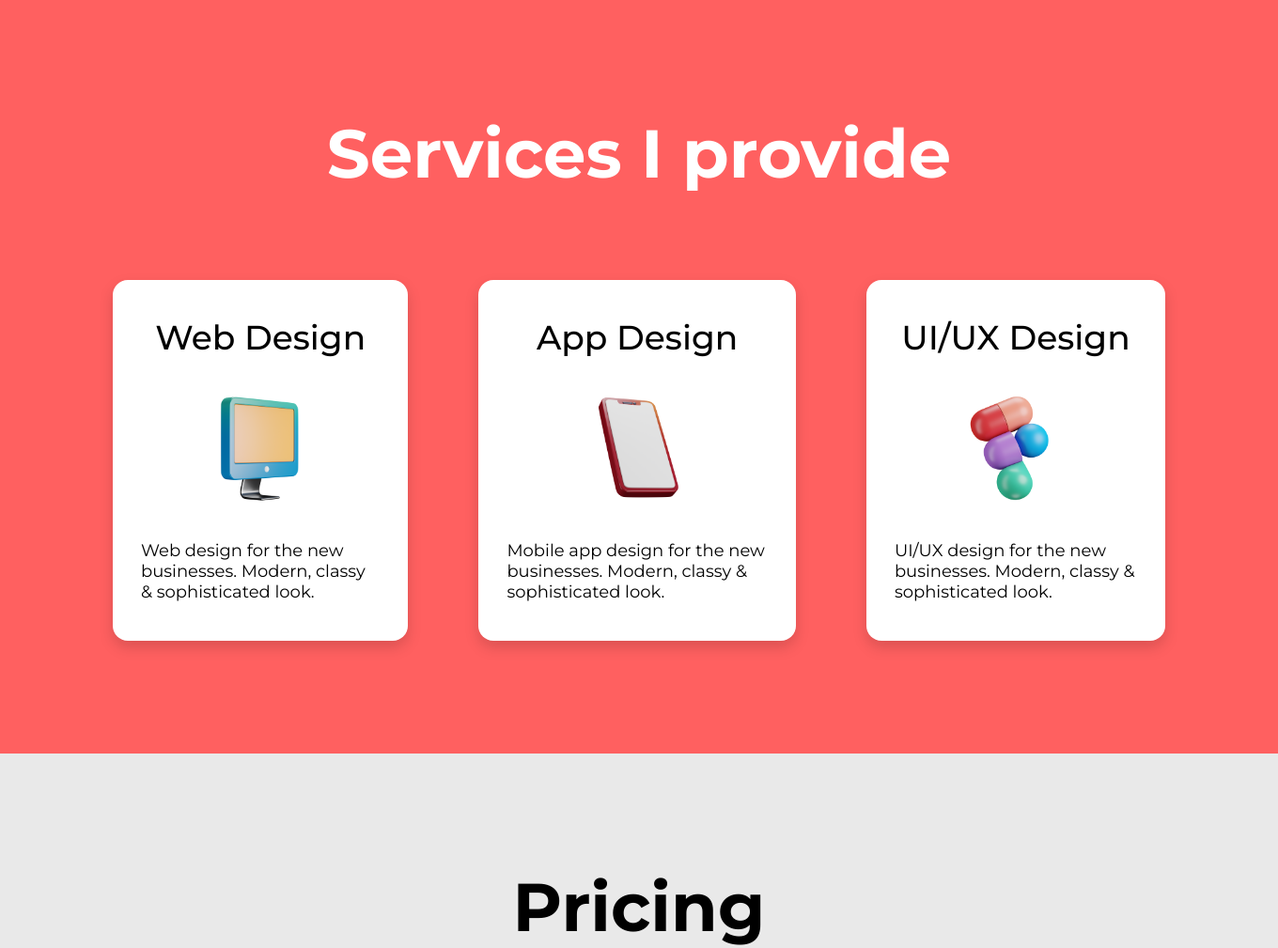
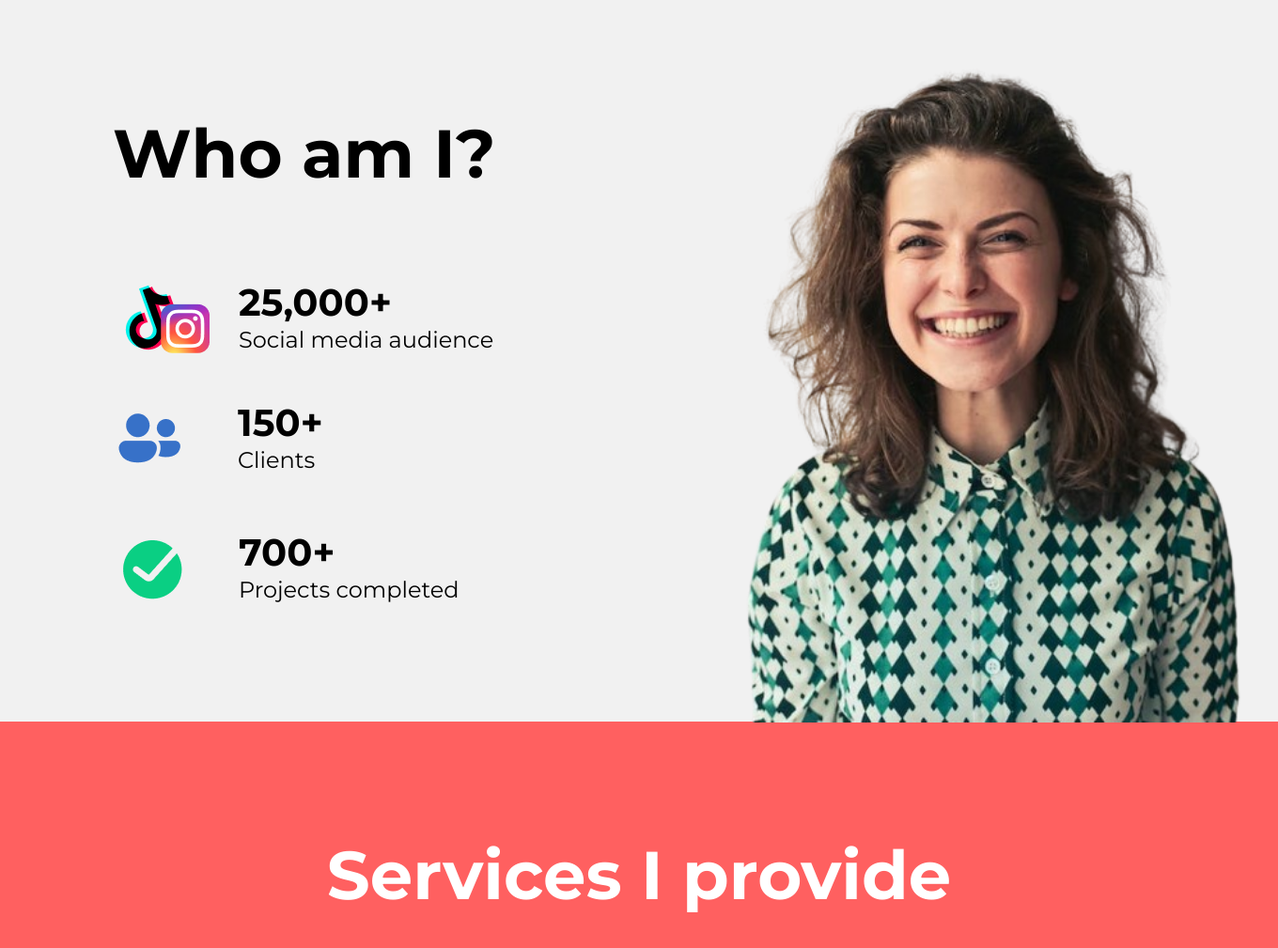
Before and after one commit to hadiashahid202/appdevelopment, a PHP site: page / in a window 1360 px wide. Shown: the top 1009 px of the page at 94% size. Run offline with PHP 8.4, Linux system fonts and the light colour scheme; some libraries are stand-ins or nearby versions.

Commit message:
initial completion of aboutme, services, pricing, footer section

```diff
--- a/index.php
+++ b/index.php
@@ -21,6 +21,7 @@
     <div id="page-wrap">
 
     <?php
+        require_once "partials/aboutme.php";
         require_once "partials/services.php";
         require_once "partials/packages.php";
         require_once "partials/footer.php";
--- /dev/null
+++ b/partials/aboutme.php
@@ -0,0 +1,51 @@
+<?php
+  $heading = "Who am I?";
+  $image = "aboutme";
+  $items = [
+          [
+            'img' => "social-media",
+            'title' => "25,000+",
+            'desc' => "Social media audience",
+            'classes' => "media"
+          ],
+          [
+            'img' => "social",
+            'title' => "150+",
+            'desc' => "Clients",
+            'classes' => "media social"
+          ],
+          [
+            'img' => "checkout",
+            'title' => "700+",
+            'desc' => "Projects completed",
+            'classes' => "media checkout"
+
+          ]
+
+  ];
+?>
+
+<!-- who am I section -->
+<div id="aboutme-section" class="page-section">
+  <div class="container">
+    <h2><?php echo $heading; ?></h2>
+    <div class="media-section">
+      <?php
+        foreach($items as $item){
+      ?>
+        <div class="<?php echo $item['classes']; ?>">
+          <img src="assets/img/icons/<?php echo $item['img']; ?>.png">
+          <div class="content">
+            <h3><?php echo $item['title']; ?></h3>
+            <p><?php echo $item['desc']; ?></p>
+          </div>
+        </div> <!-- closing media -->
+      <?php
+        }
+      ?>
+    </div> <!-- closing media-section -->
+  </div> <!-- closing container -->
+    <div class="image-section">
+      <img src="assets/img/icons/<?php echo $image; ?>.png">
+    </div>
+</div> <!-- closing aboutme section -->
--- a/style.css
+++ b/style.css
@@ -30,6 +30,56 @@ body{
 /**********************************
 * indiviual styles
 **********************************/
+
+/*about-me section*/
+
+#aboutme-section{
+	background: #F1F1F1;
+	display: flex;
+	column-gap: 250px;
+}
+
+#aboutme-section .container h2{
+	margin-bottom: 90px;
+}
+
+.media{
+	display: flex;
+	column-gap: 30px;
+	margin-bottom: 50px;
+}
+
+.social{
+	column-gap: 55px;
+	margin-bottom: 60px;
+}
+
+.checkout{
+    column-gap: 50px;
+    margin-bottom: 0px;
+}
+
+.content h3{
+	font-size: 40px;
+	font-weight: 700;
+	line-height: 48.76px;
+	text-align: left;
+}
+
+.content p{
+	font-size: 24px;
+	font-weight: 400;
+	line-height: 29.26px;
+	text-align: left;
+}
+
+.image-section img{
+	width: 556px;
+	position: absolute;
+	top: -65px;
+}
+
+/*services section*/
 
 #services-section{
 	background: #FF6060;
```
